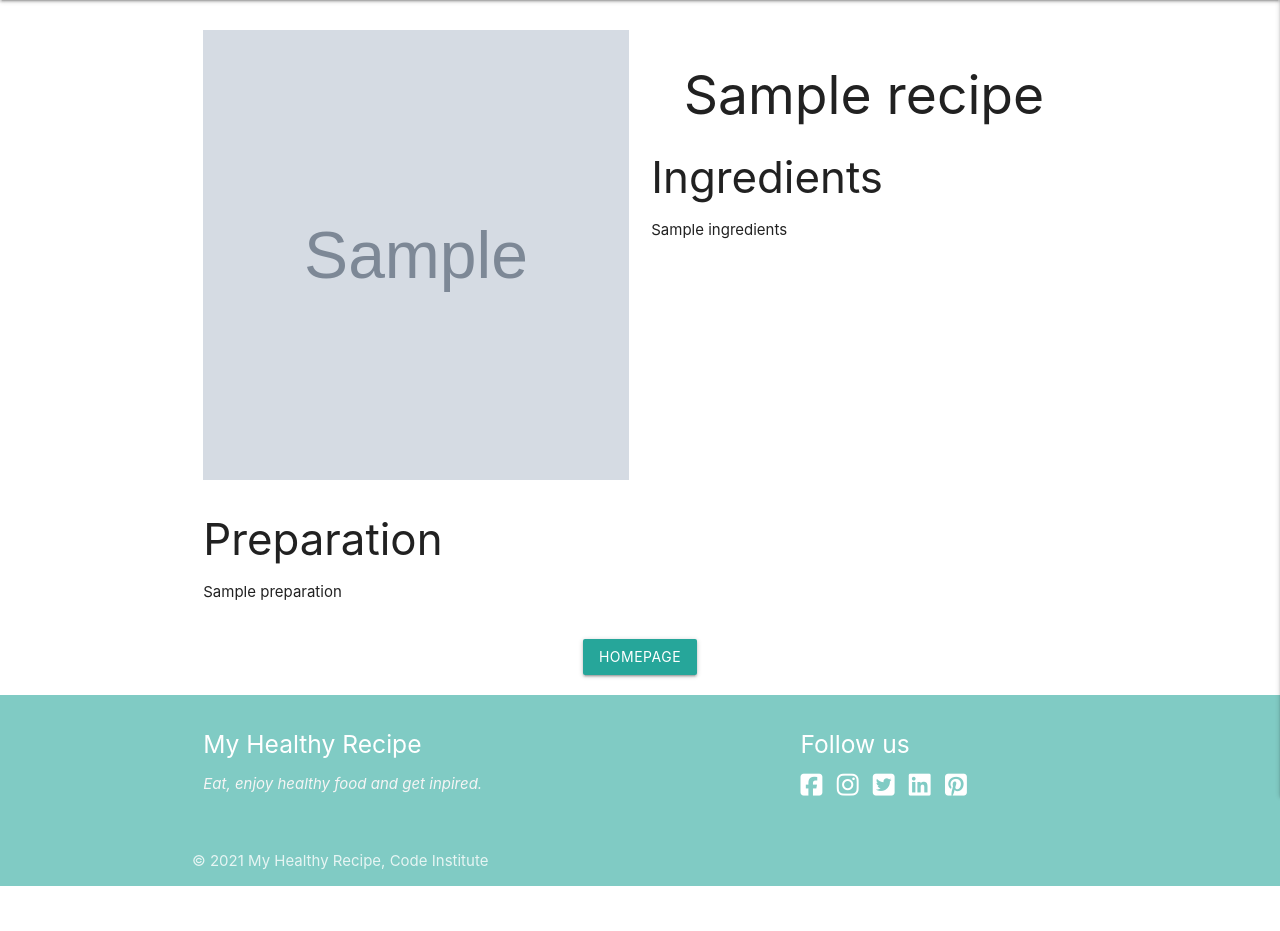
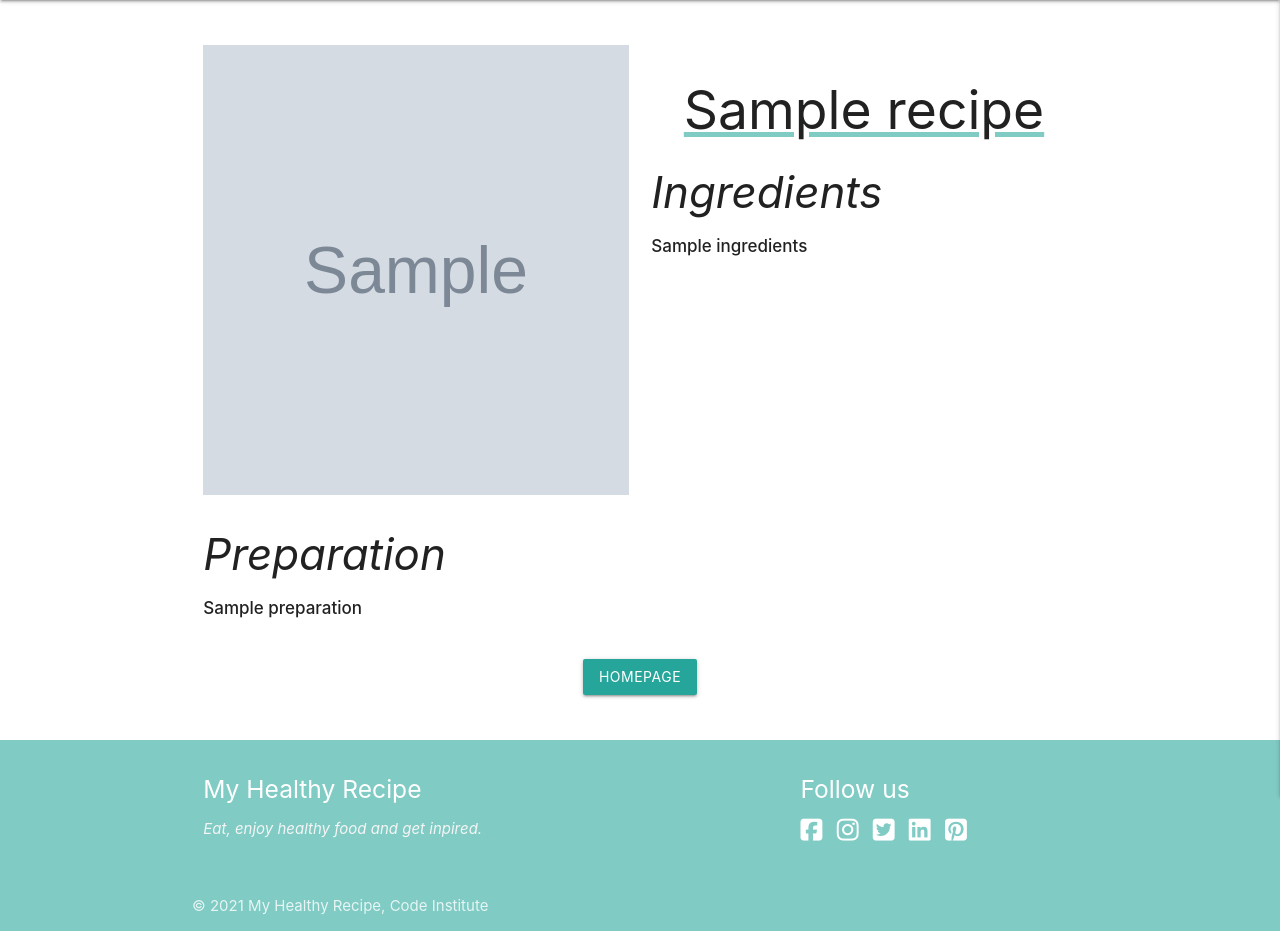
Before and after one commit to yuyu78/my-healthy-recipe, a Flask app: template templates/show_recipe.html in a window 1280 px wide. Shown: the part 64-995 px from the top of the page. Before the commit the page ends 950 px from the top, so only its background shows below. Run offline with Flask 2, Linux system fonts and the light colour scheme; the template is opened without the code that fills it: most values are stand-ins (such as "Sample title", 1, 10 or a date in 2020); grey boxes marked "Sample" are stand-in pictures; some libraries are stand-ins or nearby versions.

Commit message:
Modify style show recipe page

```diff
--- a/static/css/style.css
+++ b/static/css/style.css
@@ -139,7 +139,13 @@ a {
 /* ------------------------------------------------------------------ show_recipe page with ingredients and prepation */
 
 .recipe-page {
-    margin-top: 2rem;
+    margin-top: 3rem;
+    margin-bottom: 3rem;
+}
+
+.recipe-page h2 {
+    text-decoration-line: underline;
+    text-decoration-color: #80cbc4;
 }
 
 .recipe-image {
@@ -200,6 +206,8 @@ a {
 
 .list-recipe {
     white-space: pre-wrap;
+    font-size: 17px;
+    font-weight: 450;
 }
 
 /*Ajust input ingredient and preparation on mobile size */
--- a/templates/show_recipe.html
+++ b/templates/show_recipe.html
@@ -11,12 +11,12 @@
             <!-- Recipe name -->
             <h2 class="center-align">{{ recipe.recipe_name }}</h2>
             <!-- Ingredients -->
-            <h3>Ingredients</h3>
+            <h3><i>Ingredients</i></h3>
             <p class="list-recipe">{{ recipe.ingredients }}</p>
         </div>
         <!-- Preparation -->
         <div class="col s12">
-            <h3>Preparation</h3>
+            <h3><i>Preparation</i></h3>
             <p class="list-recipe">{{ recipe.preparation }}</p>
         </div>
     </div>
```
